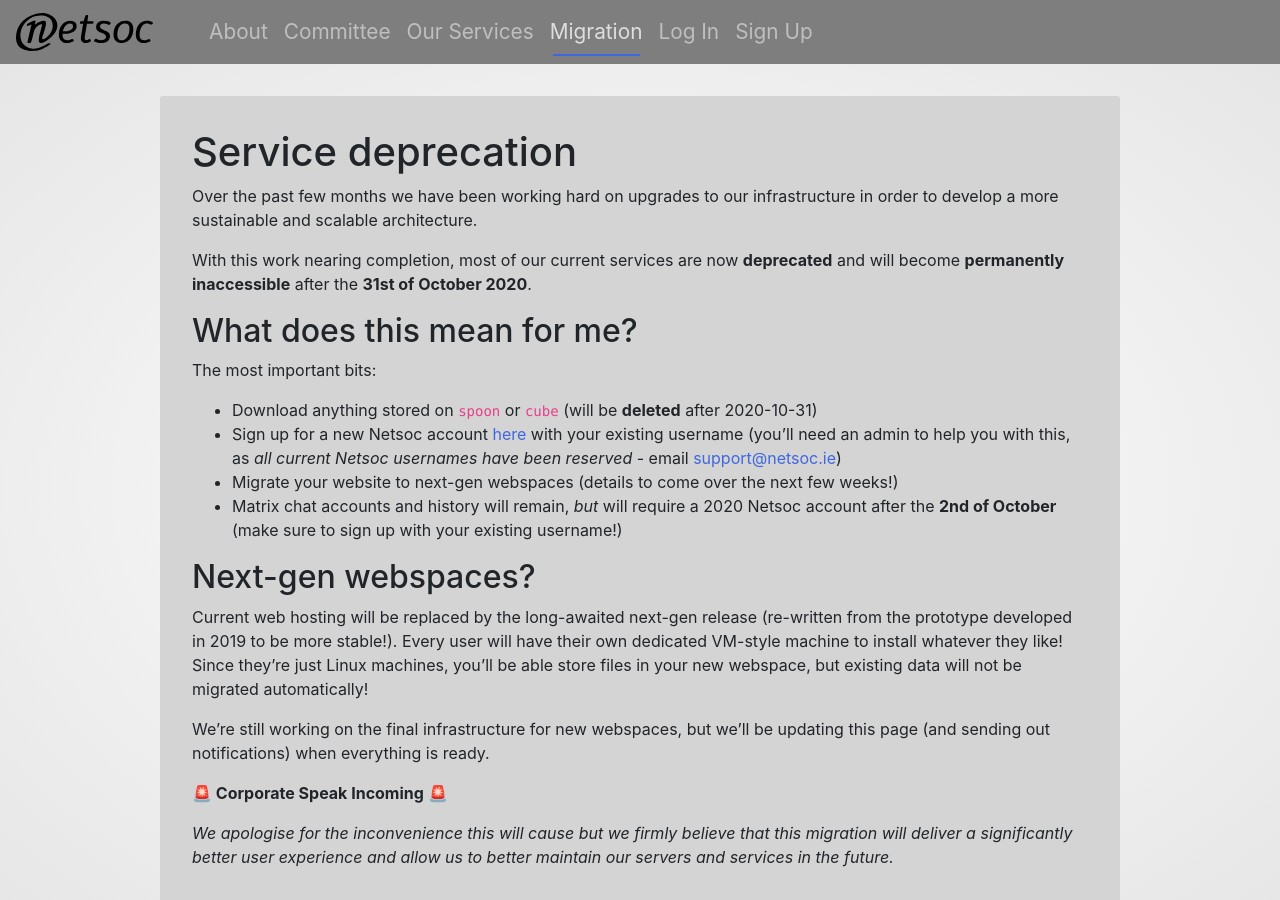
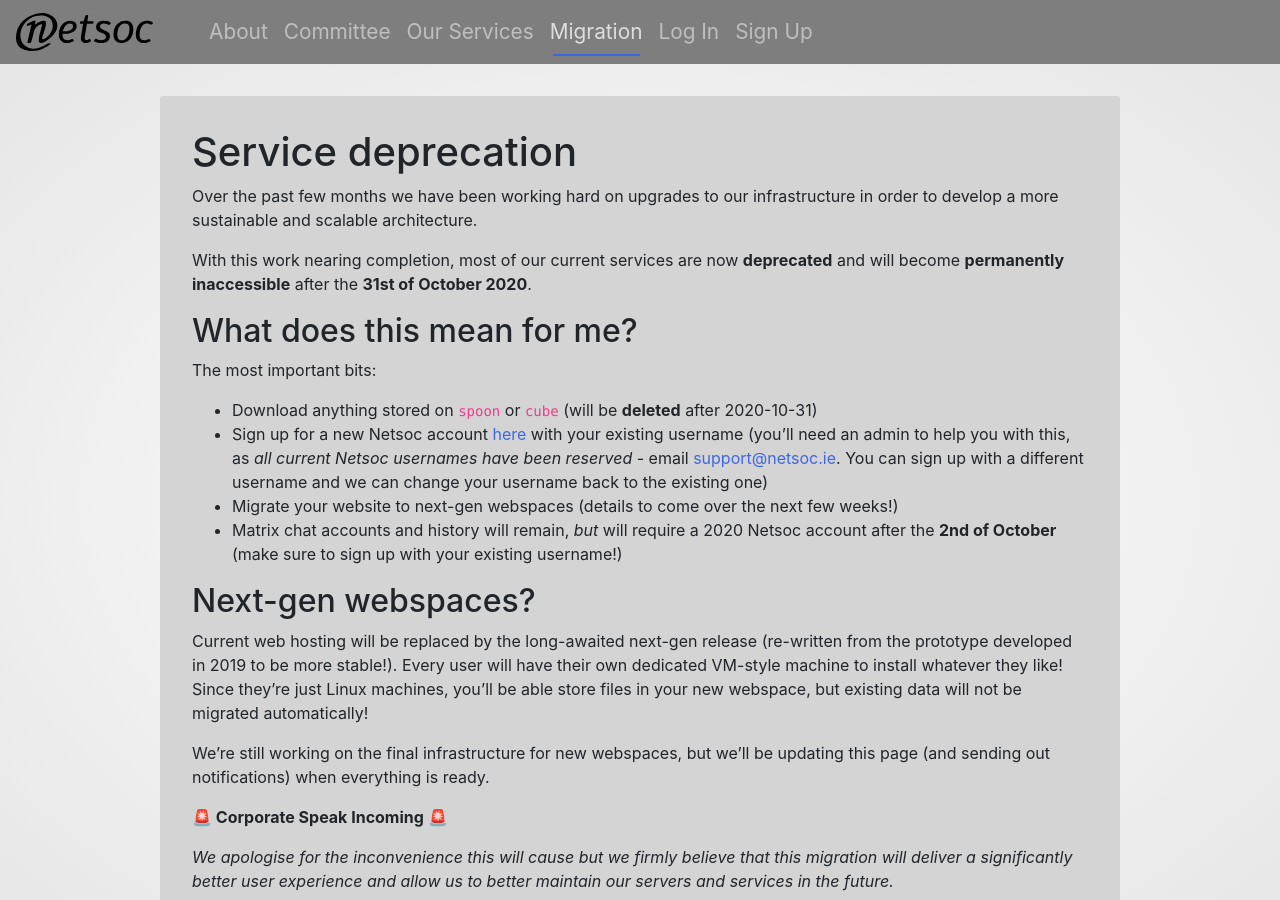
Before and after one commit to netsoc/website-ng, a Jekyll site: the page built from migration.md, in a window 1280 px wide. Built offline with Jekyll 4.4.1, drawn with Linux system fonts in a browser that asks for light colours.

Commit message:
Add clarification about reserved usernames

```diff
--- a/migration.md
+++ b/migration.md
@@ -19,7 +19,8 @@
   - Download anything stored on `spoon` or `cube` (will be **deleted** after 2020-10-31)
   - Sign up for a new Netsoc account <a href="https://accounts.netsoc.ie/signup" target="_blank">here</a> with your
     existing username (you'll need an admin to help you with this, as _all current Netsoc usernames have been reserved_ -
-    email [support@netsoc.ie](mailto:support@netsoc.ie))
+    email [support@netsoc.ie](mailto:support@netsoc.ie). You can sign up with a different username and we can change
+    your username back to the existing one)
   - Migrate your website to next-gen webspaces (details to come over the next few weeks!)
   - Matrix chat accounts and history will remain, _but_ will require a 2020 Netsoc account after the **2nd of October**
   (make sure to sign up with your existing username!)
```
